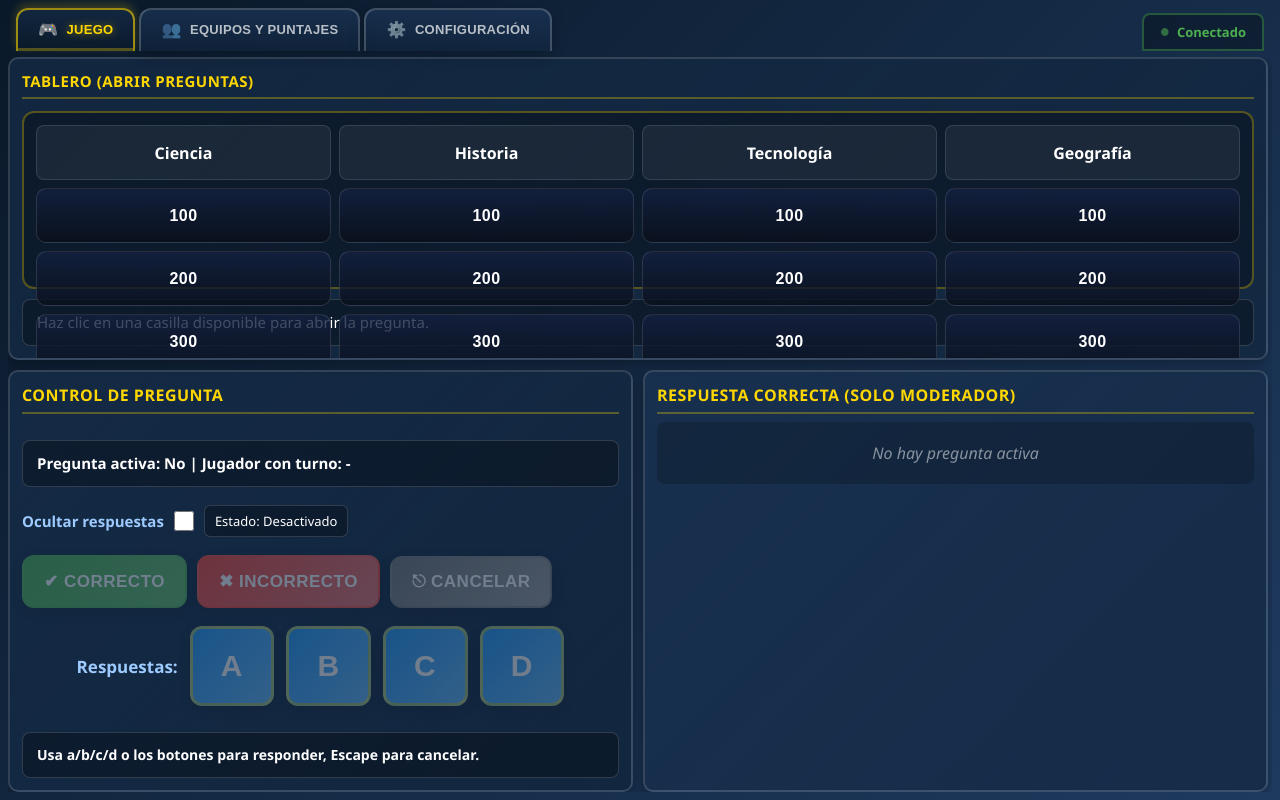
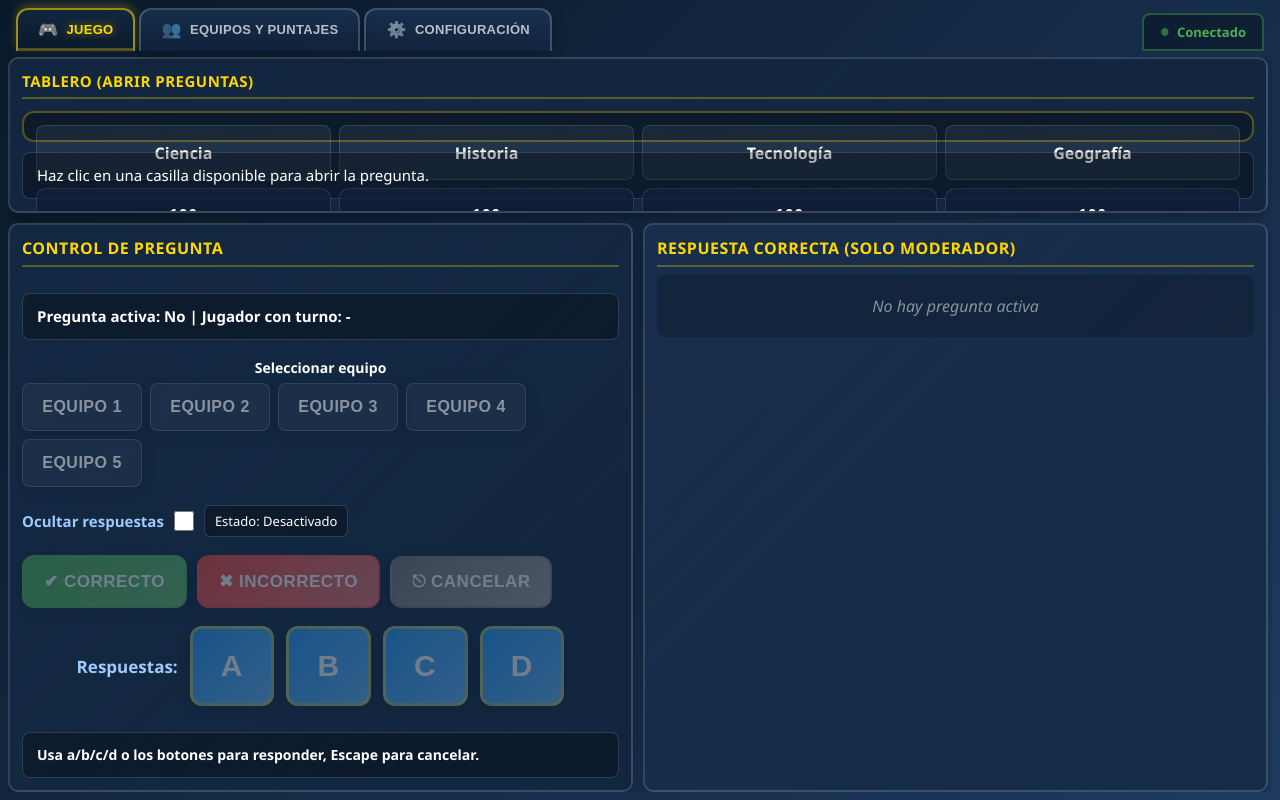
Before and after one commit to jccstgo/Painani-v2.1, a Flask app: page /admin in a window 1280 px wide. Run offline with Flask 3, Linux system fonts and the light colour scheme; some libraries are stand-ins or nearby versions.

Commit message:
se agregan los equipos a la vista de moderador para el tablero de preguntas

```diff
--- a/static/css/admin.css
+++ b/static/css/admin.css
@@ -806,7 +806,17 @@
 .admin-info-content .kv span {
     color: #FFD700;
     font-weight: 700;
-    font-size: 20px;
+    font-size: 28px;
+}
+
+.admin-info-content .kv .letter-span {
+    font-size: 40px;
+}
+
+.admin-info-content .kv .question-span {
+    color: #fff;
+    font-weight: 600;
+    font-size: 22px;
 }
 
 .admin-info-placeholder {
@@ -816,6 +826,54 @@
     font-style: italic;
     background: rgba(0,0,0,0.2);
     border-radius: 8px;
+}
+
+.admin-team-selector {
+    display: flex;
+    flex-direction: column;
+    gap: 6px;
+}
+
+.admin-team-selector .selector-label {
+    font-weight: 700;
+    font-size: 14px;
+}
+
+.team-buttons {
+    display: flex;
+    flex-wrap: wrap;
+    gap: 8px;
+    align-items: center;
+}
+
+.team-buttons .btn-team {
+    padding: 14px 16px;
+    border-radius: 8px;
+    background: rgba(255, 255, 255, 0.08);
+    color: #fff;
+    font-weight: 700;
+    font-size: 16px;
+    border: 1px solid rgba(255, 255, 255, 0.2);
+    cursor: pointer;
+    transition: transform 0.1s ease, border-color 0.1s ease, background 0.1s ease;
+    min-width: 120px;
+}
+
+.team-buttons .btn-team:hover:not(:disabled) {
+    background: rgba(255, 255, 255, 0.15);
+    border-color: #FFD700;
+}
+
+.team-buttons .btn-team.active {
+    background: #FFD700;
+    color: #0c0e1a;
+    border-color: #FFD700;
+    transform: translateY(-1px);
+}
+
+.team-buttons .btn-team:disabled {
+    opacity: 0.5;
+    cursor: not-allowed;
 }
 
 /* Responsive para la pestaña de juego */
--- a/static/js/admin.js
+++ b/static/js/admin.js
@@ -14,6 +14,7 @@
     playerCount: null,
     hasQuestion: false,
     currentBuzzer: null,
+    triedPlayers: new Set(),
     board: null,
     currentQuestionKey: null,
     hideAnswers: false,
@@ -43,11 +44,13 @@
     els.correctBox = $('admin-correct-box');
     els.correctLetter = $('admin-correct-letter');
     els.correctText = $('admin-correct-text');
+    els.questionFull = $('admin-question-full');
     els.hideToggle = $('admin-hide-answers');
     els.hideStatus = $('hide-answers-status');
     els.scoresRoot = $('admin-scores');
     els.resetBtn = $('btn-reset-exercise');
     els.resetStatus = $('reset-status');
+    els.teamButtons = $('admin-team-buttons');
   }
 
   // -----------------------------
@@ -98,8 +101,10 @@
       const gs = data?.game_state || {};
       if (typeof gs.player_count === 'number') state.playerCount = gs.player_count;
       if (Array.isArray(gs.scores)) state.scores = gs.scores.slice();
+      if (Array.isArray(gs.tried_players)) state.triedPlayers = new Set(gs.tried_players);
       renderTeamCountSelect(state.playerCount || (state.scores.length || 5));
       updateStatus();
+      renderTeamButtons();
     });
 
     socket.on('team_count_updated', (data) => {
@@ -107,19 +112,24 @@
       const pc = typeof data?.player_count === 'number' ? data.player_count : scores.length;
       if (pc) state.playerCount = pc;
       state.currentBuzzer = (typeof data?.current_buzzer === 'number') ? data.current_buzzer : null;
+      if (Array.isArray(data?.tried_players)) state.triedPlayers = new Set(data.tried_players);
       state.hasQuestion = !!data?.has_question; // por si llega, aunque no siempre viene
       renderTeamCountSelect(state.playerCount);
       renderScores(scores);
       updateStatus();
+      renderTeamButtons();
     });
 
     socket.on('question_opened', (q) => {
       state.hasQuestion = true;
+      state.currentBuzzer = null;
+      state.triedPlayers = new Set();
       if (q && typeof q.cat_idx === 'number' && typeof q.clue_idx === 'number') {
         state.currentQuestionKey = `${q.cat_idx}-${q.clue_idx}`;
         highlightCurrentQuestion();
       }
       updateStatus();
+      renderTeamButtons();
     });
 
     socket.on('question_opened_admin', (q) => {
@@ -133,13 +143,20 @@
         state.currentQuestionKey = null;
         fetchBoard();
       }
+      if (r && r.rebote && typeof r.player === 'number') {
+        state.triedPlayers.add(r.player);
+        state.currentBuzzer = null;
+        renderTeamButtons();
+      }
     });
 
     socket.on('close_question', () => {
       state.hasQuestion = false;
       state.currentBuzzer = null;
+      state.triedPlayers = new Set();
       updateStatus();
       renderCorrectInfo(null);
+      renderTeamButtons();
     });
 
     socket.on('buzzer_activated', (d) => {
@@ -175,7 +192,9 @@
       }
       state.hasQuestion = false;
       state.currentBuzzer = null;
+      state.triedPlayers = new Set();
       updateStatus();
+      renderTeamButtons();
       setLoadStatus('Datos cargados (nueva ronda).', 'ok');
       fetchBoard();
       renderCorrectInfo(null);
@@ -207,10 +226,12 @@
         state.hasQuestion = !!gs.has_question;
         state.currentBuzzer = (typeof gs.current_buzzer === 'number') ? gs.current_buzzer : null;
         state.hideAnswers = !!gs.hide_answers;
+        if (Array.isArray(gs.tried_players)) state.triedPlayers = new Set(gs.tried_players);
         state.scores = Array.isArray(gs.scores) ? gs.scores.slice() : [];
 
         renderTeamCountSelect(state.playerCount);
         updateStatus();
+        renderTeamButtons();
         fetchBoard();
 
         if (els.hideToggle) els.hideToggle.checked = !!state.hideAnswers;
@@ -223,6 +244,15 @@
     // Atajos: a/b/c/d para responder, Esc para cancelar
     document.addEventListener('keydown', (e) => {
       if (!state.hasQuestion) return;
+      if (e.key >= '1' && e.key <= '9') {
+        const idx = parseInt(e.key, 10) - 1;
+        setTeamTurn(idx);
+        return;
+      }
+      if (e.key === '0') {
+        setTeamTurn(9);
+        return;
+      }
       const key = e.key.toLowerCase();
       if ('abcd'.includes(key)) {
         const idx = 'abcd'.indexOf(key);
@@ -380,9 +410,15 @@
 
         if (disabled) {
           cell.disabled = true;
-          cell.style.opacity = '0.5';
+          cell.style.opacity = '1';
           if (status === 'correct') {
-            cell.style.borderColor = 'rgba(76,175,80,0.7)';
+            cell.style.background = 'linear-gradient(180deg, #0f2e14 0%, #0a1e0d 100%)';
+            cell.style.borderColor = '#4CAF50';
+            cell.style.color = '#C8F7C5';
+          } else {
+            cell.style.background = 'linear-gradient(180deg, #3a0c0c 0%, #1f0a0a 100%)';
+            cell.style.borderColor = '#FF4D4F';
+            cell.style.color = '#FFD7D7';
           }
         } else {
           cell.addEventListener('click', () => openQuestionAdmin(catIdx, row));
@@ -601,6 +637,7 @@
     if (els.currentBuzzer) {
       els.currentBuzzer.textContent = (state.currentBuzzer == null) ? '-' : `Equipo ${state.currentBuzzer + 1}`;
     }
+    renderTeamButtons();
     // Habilitar/deshabilitar controles de pregunta
     const enabled = !!state.hasQuestion;
     [els.btnCorrect, els.btnIncorrect, els.btnCancel].forEach(b => { if (b) b.disabled = !enabled; });
@@ -612,11 +649,15 @@
     const placeholder = document.getElementById('admin-correct-placeholder');
     let letter = '-';
     let text = '-';
+    let question = '-';
     if (q) {
       const ans = typeof q.answer === 'number' ? q.answer : parseInt(q.answer, 10);
       const choices = Array.isArray(q.choices) ? q.choices : [];
       if (!Number.isNaN(ans) && ans >= 0 && ans < 26) {
         letter = String.fromCharCode(97 + ans);
+      }
+      if (typeof q.question === 'string' && q.question.trim() !== '') {
+        question = q.question.trim();
       }
       // Preferir texto directo si existe para preguntas abiertas
       if (q.answer_text && String(q.answer_text).trim() !== '') {
@@ -629,6 +670,9 @@
     }
     els.correctLetter.textContent = letter;
     els.correctText.textContent = text || '-';
+    if (els.questionFull) {
+      els.questionFull.textContent = question || '-';
+    }
     if (text && text !== '-') {
       els.correctBox.classList.remove('hidden');
       if (placeholder) placeholder.classList.add('hidden');
@@ -636,6 +680,43 @@
       els.correctBox.classList.add('hidden');
       if (placeholder) placeholder.classList.remove('hidden');
     }
+  }
+
+  function renderTeamButtons(count) {
+    if (!els.teamButtons) return;
+    const total = count || state.playerCount || 0;
+    els.teamButtons.innerHTML = '';
+    for (let i = 0; i < total; i += 1) {
+      const btn = document.createElement('button');
+      btn.className = 'btn-team';
+      btn.textContent = `Equipo ${i + 1}`;
+      if (!state.hasQuestion) {
+        btn.disabled = true;
+      } else if (state.currentBuzzer === null) {
+        btn.disabled = state.triedPlayers.has(i);
+      } else {
+        btn.disabled = state.currentBuzzer !== i;
+      }
+      if (state.currentBuzzer === i) {
+        btn.classList.add('active');
+      }
+      btn.addEventListener('click', () => setTeamTurn(i));
+      els.teamButtons.appendChild(btn);
+    }
+  }
+
+  function setTeamTurn(idx) {
+    if (!state.hasQuestion) return setActionStatus('No hay pregunta activa.', 'warn');
+    if (typeof idx !== 'number' || idx < 0 || idx >= (state.playerCount || 0)) return;
+    if (state.triedPlayers.has(idx)) return setActionStatus('Ese equipo ya intentó.', 'warn');
+    if (state.currentBuzzer !== null && state.currentBuzzer !== idx) {
+      return setActionStatus('Ya hay un equipo con el turno.', 'warn');
+    }
+    const s = getSocket();
+    s.emit('buzzer_press', { player: idx });
+    state.currentBuzzer = idx;
+    updateStatus();
+    setActionStatus(`Equipo ${idx + 1} seleccionado para responder.`, 'info');
   }
 
   function renderHideAnswersStatus(hide) {
--- a/templates/admin.html
+++ b/templates/admin.html
@@ -55,6 +55,12 @@
                         Jugador con turno: <span id="current-buzzer">-</span>
                     </div>
 
+                    <!-- Selección de equipo con turno -->
+                    <div class="control admin-team-selector">
+                        <div class="selector-label">Seleccionar equipo</div>
+                        <div id="admin-team-buttons" class="team-buttons"></div>
+                    </div>
+
                     <!-- Modo moderador -->
                     <div class="control wrap mb-8">
                         <label for="admin-hide-answers">Ocultar respuestas</label>
@@ -85,7 +91,8 @@
                 <div class="card card-correct-answer">
                     <h3>Respuesta correcta (solo moderador)</h3>
                     <div class="admin-info-content hidden" id="admin-correct-box">
-                        <div class="kv">Letra: <span id="admin-correct-letter">-</span></div>
+                        <div class="kv">Pregunta: <span id="admin-question-full" class="question-span">-</span></div>
+                        <div class="kv">Letra: <span id="admin-correct-letter" class="letter-span">-</span></div>
                         <div class="kv">Contenido: <span id="admin-correct-text">-</span></div>
                     </div>
                     <div class="admin-info-placeholder" id="admin-correct-placeholder">
```
Also changed, not shown: static/js/game.js (+12 -1 lines).
